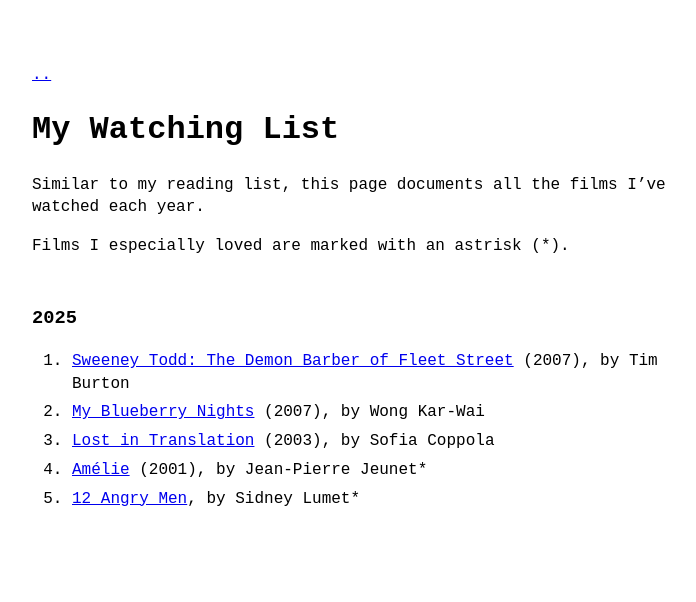
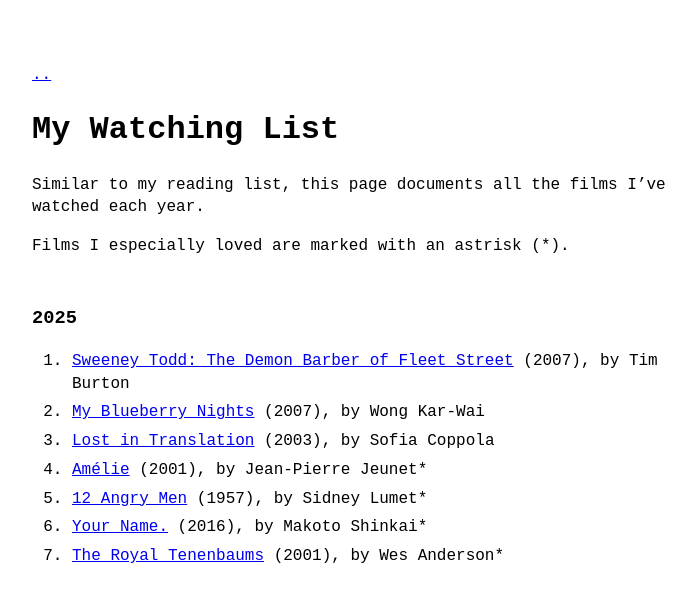
Before and after one commit to llucasly/llucasly.github.io, a Jekyll site: the page built from watching list.md, in a window 1280 px wide. Shown: the top 602 px of the page, without its empty margins (288-984 px from the left). Built offline with Jekyll 4.4.1, drawn with Linux system fonts in a browser that asks for light colours.

Commit message:
Added New Movies

```diff
--- a/watching list.md
+++ b/watching list.md
@@ -12,4 +12,6 @@ Films I especially loved are marked with an astrisk (*).
 2. [My Blueberry Nights](https://www.imdb.com/title/tt0765120/) (2007), by Wong Kar-Wai
 3. [Lost in Translation](https://www.imdb.com/title/tt0335266/) (2003), by  Sofia Coppola
 4. [Amélie](https://www.imdb.com/title/tt0211915/) (2001), by Jean-Pierre Jeunet*
-5. [12 Angry Men](https://www.imdb.com/title/tt0050083/), by Sidney Lumet*
+5. [12 Angry Men](https://www.imdb.com/title/tt0050083/) (1957), by Sidney Lumet*
+6. [Your Name.](https://www.imdb.com/title/tt5311514/) (2016), by Makoto Shinkai*
+7. [The Royal Tenenbaums](https://www.imdb.com/title/tt0265666/) (2001), by Wes Anderson*
```
